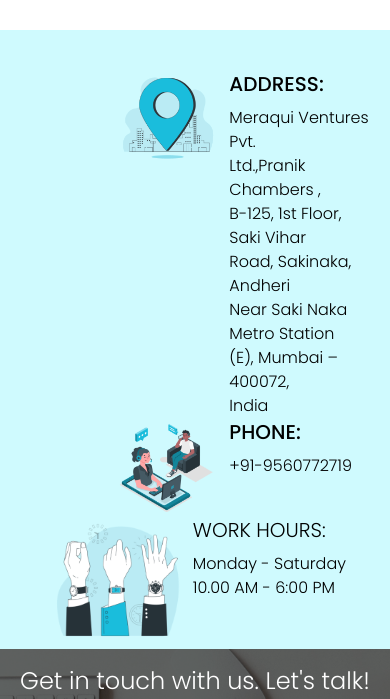
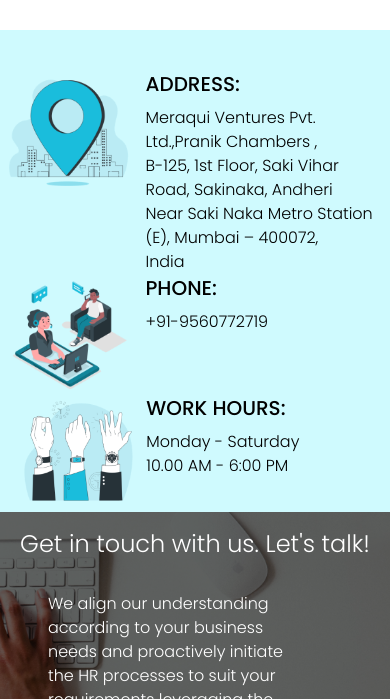
Before and after one commit to Aryan6919/Meraqui, a React (Create React App) app: page /contact in a window 390 px wide. Shown: the part 613-1312 px from the top of the page. Built offline with nearby package versions, Linux system fonts and the light colour scheme.

Commit message:
improved the contact,landing,karam.ai pagess

```diff
--- a/src/components/Contact.js
+++ b/src/components/Contact.js
@@ -40,11 +40,11 @@
         </section>
         <section className='bg-cyan-100 w-full h-fill pt-10 sm:flex sm:flex-row sm:h-[40vh]'>
             <div className=' w-full sm:w-[40%] flex justify-center '>
-                <div className=' flex flex-row w-[90%]'>
-                    <div className=' w-[45%] sm:w-[25%] ml-24'>
-                        <img className='w-[100%]' src={require('../image/img/Adress.png')} alt="" />
+                <div className=' flex flex-row justify-start items-start lg:w-[90%] w-[100%]'>
+                    <div className=' w-[45%]  lg:w-[25%] lg:ml-24 flex justify-start'>
+                        <img className='  left-[-25px] w-[100vw] lg:w-[100%]  ' src={require('../image/img/Adress.png')} alt="" />
                     </div>
-                    <div className='ml-2 w-[60%] sm:ml-8'>
+                    <div className='ml-2 w-[80%] lg:w-[60%]  sm:ml-8'>
                         <div className='w-full'>
                             <h2 className=' text-xl   text-left sm:text-[1rem] font-poppins font-[500]'>ADDRESS:</h2>
                         </div>
@@ -58,11 +58,11 @@
                 </div>
             </div>
             <div className=' w-full sm:w-[40%] flex justify-center '>
-                <div className=' flex flex-row w-[90%]'>
-                    <div className=' w-[45%] sm:w-[25%] ml-24'>
+                <div className=' flex flex-row w-[100%] lg:w-[90%]'>
+                    <div className=' w-[45%] sm:w-[25%] ml-2 lg:ml-24'>
                         <img className='w-[100%]' src={require('../image/img/Contact (2).png')} alt="" />
                     </div>
-                    <div className='ml-2 w-[60%] sm:ml-8'>
+                    <div className='ml-2 lg:w-[60%] w-[85%]  flex flex-col items-start sm:ml-8'>
                         <div className='w-full'>
                             <h2 className=' font-poppins font-[500] text-xl   text-left sm:text-[1rem]'>PHONE:</h2>
                         </div>
@@ -76,12 +76,12 @@
             </div>
             <div className=' w-full sm:w-[40%] flex justify-center '>
                 <div className=' flex flex-row w-[90%] '>
-                    <div className=' w-[45%] sm:w-[25%] ml-8'>
+                    <div className=' w-[45%] sm:w-[25%] lg:ml-8'>
                         <img className='w-[100%]' src={require('../image/img/WorkHours.png')} alt="" />
                     </div>
-                    <div className='ml-2 w-[60%] sm:ml-8'>
+                    <div className='ml-2 w-[85%] lg:w-[60%] sm:ml-8'>
                         <div className='w-full'>
-                            <h2 className=' text-xl   text-left sm:text-[1rem] font-poppins font-[300]'>WORK HOURS:</h2>
+                            <h2 className=' text-xl   text-left sm:text-[1rem] font-poppins font-[500]'>WORK HOURS:</h2>
                         </div>
                         <div className='w-full mt-2 flex'>
                             <p className='text-left font-poppins font-[300]'>
--- a/src/components/Footer.js
+++ b/src/components/Footer.js
@@ -36,12 +36,12 @@
                     </div>
                     {/* <div className='text-left w-[93%]'> */}
                     <div className='flex flex-row justify-start w-full mt-4 sm:w-[66%] sm:mt-8 px-4'>
-                        <span className='sm:w-[10%] lg:mt-2 text-[2rem] text-cyan-400 mr-2 sm:text-[2.8rem] sm:h-fill'><img className='lg:w-[65%]' src={require("../image/phone.png")} alt="" /></span>
+                        <span className='lg:mt-2 w-[6%] mt-2  sm:w-[10%]  text-[2rem] text-cyan-400 mr-2 sm:text-[2.8rem] sm:h-fill'><img className='lg:w-[65%]' src={require("../image/phone.png")} alt="" /></span>
                         <p className="max-w-full sm:w-[100%] text-left sm:leading-[1.8] font-poppins font-[400] sm:text-[13px]  sm:flex sm:justify-center sm:flex-col mt-2">+91-9560772719</p>
                     </div>
                     {/* <div className='flex flex-row justify-center w-full sm:w-[100%] sm:mt-4 mt-4 relative left-[-14%] sm:left-0'> */}
                     <div className='flex flex-row justify-start w-full mt-4 sm:w-[66%] sm:mt-8 px-4'>
-                        <span className='lg:mt-1 sm:w-[10%] text-[2rem] text-cyan-400 mr-2 sm:text-[2.8rem] sm:h-fill'><img className='lg:w-[70%]' src={require("../image/letter.png")} alt="" /></span>
+                        <span className='lg:mt-1 mt-1 w-[6%] sm:w-[10%] text-[2rem] text-cyan-400 mr-2 sm:text-[2.8rem] sm:h-fill'><img className='lg:w-[70%]' src={require("../image/letter.png")} alt="" /></span>
                         <p className="max-w-full sm:w-[100%] text-left sm:leading-[1.8] font-poppins font-[400] sm:text-[13px] sm:ml-1  sm:flex sm:justify-center sm:flex-col ">contact@meraqui.com</p>
                     </div>
                 </div>
--- a/src/components/MainPart2.js
+++ b/src/components/MainPart2.js
@@ -442,8 +442,8 @@
             <div style={{backgroundImage:`url(${newsInfo[newsIndex].url})`}} className=' bg-center bg-cover bg-no-repeat w-[100%] h-[25vh] duration-500 sm:w-[40%] sm:h-full'>
             </div>
             <div className='w-full flex flex-col justify-evenly h-[55vh] mt-8 sm:w-[50%] sm:justify-evenly sm:mx-auto sm:h-full px-2'>
-              <div className='text-left w-[100%] text-[1.55rem] sm:text-[1.8rem] h-[25vh]  font-poppins font-[300] flex justify-center flex-col mt-4'>
-                <h3 className='w-full h-[10vh]'>{newsInfo[newsIndex].caption}</h3>
+              <div className='text-left w-[100%] text-[1.55rem] sm:text-[1.8rem] h-[20vh]  font-poppins font-[300] flex justify-center flex-col lg:mb-0 mb-1 mt-4'>
+                <h3 className='w-full h-[5vh] lg:h-[10vh]'>{newsInfo[newsIndex].caption}</h3>
               </div>
               <div className='text-left text-[1rem] mt-4 sm:font-semibold'>
                 <p className='sm:h-[30vh] sm:overflow-y-auto overflow-y-auto  sm:overflow-x-hidden overflow-x-hidden h-[25vh] text-justify font-poppins font-[500]'>{newsInfo[newsIndex].content}</p>
@@ -452,15 +452,16 @@
                 <a href={newsInfo[newsIndex].links}>Read more</a>
 
               </div>
-
-
+              <div className='mb-4  text-right flex flex-row justify-end w-full sm:justify-none sm:text-right sm:mb-8'>
+                <FaLinkedin className='text-5xl w-[20%] text-cyan-300 sm:m-1' />
+              </div>
             </div>
             {/* left arrow */}
-            <div className='bg-opacity-[0.9] sm:hidden sm:group-hover:block absolute top-[50.5%] sm:top-[70%] -translate-x-0 translate-y-[-50%] left-5 text-2xl rounded-full p-2 bg-white text-cyan-400 cursor-pointer'>
+            <div className='bg-opacity-[0.9] sm:hidden sm:group-hover:block absolute top-[29.5%] sm:top-[70%] -translate-x-0 translate-y-[-50%] left-5 text-2xl rounded-full p-2 bg-white text-cyan-400 cursor-pointer'>
               <BsChevronCompactLeft onClick={() => prevNews()} className="sm:hidden" size={30}/>
               <BsChevronCompactLeft onClick={() => prevNews()} className=" hidden sm:block" size={50}/>
             </div>
-            <div className=' bg-opacity-[0.9] sm:hidden sm:group-hover:block absolute top-[29.5%] sm:top-[50%] translate-x-0 translate-y-[-50%] right-5 text-2xl rounded-full p-2 bg-white text-cyan-400 cursor-pointer'>
+            <div className=' bg-opacity-[0.9] sm:hidden sm:group-hover:block absolute top-[29.5%] sm:top-[70%] translate-x-0 translate-y-[-50%] right-5 text-2xl rounded-full p-2 bg-white text-cyan-400 cursor-pointer'>
               <BsChevronCompactRight onClick={() => nextNews()}  className='sm:hidden' size={30}t/>
               <BsChevronCompactRight onClick={() => nextNews()}  className='hidden sm:block' size={50}t/>
             </div>
```
Also changed, not shown: src/components/MEngine.js (+13 -37 lines).
